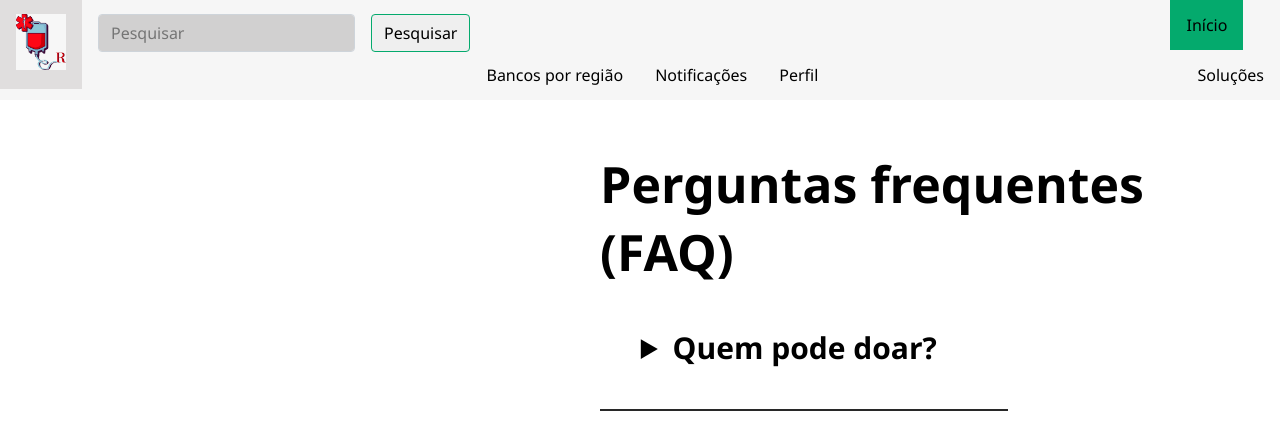
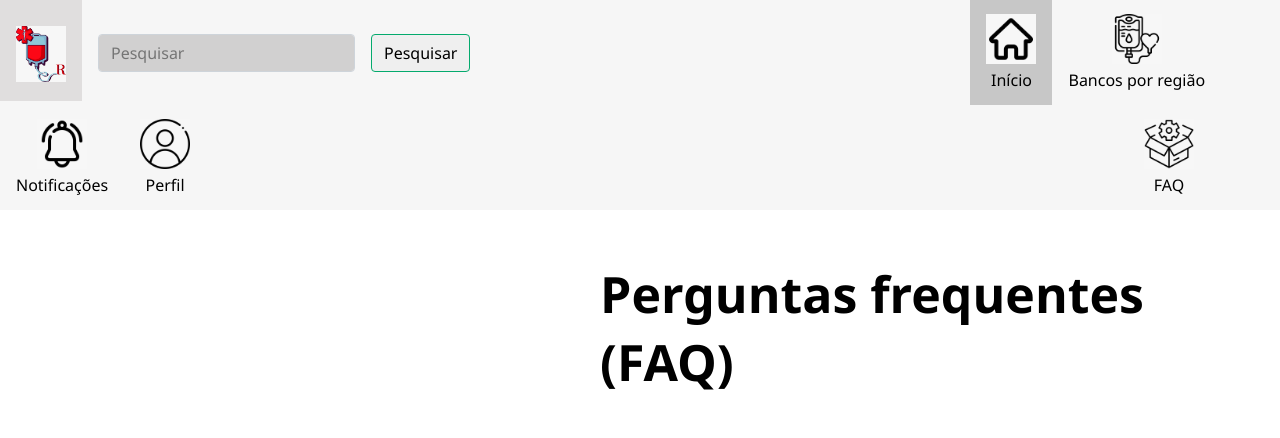
Before and after one commit to MrRizak10/Redrum_V1, a PHP site: page /html/faqFisica.html in a window 1280 px wide. Shown: the top 438 px of the page. Run offline with PHP 8.4, Linux system fonts and the light colour scheme.

Commit message:
faq completo

```diff
--- a/css/navbarFaqFisica.css
+++ b/css/navbarFaqFisica.css
@@ -25,16 +25,41 @@ ul.topnav li a {
 
 ul.topnav li a:hover:not(.active) {background-color: rgb(224, 222, 222);}
 
-ul.topnav li a.active {background-color: #04AA6D;}
+ul.topnav li a.active {background-color: #c7c7c7;}
 
-ul.topnav li.right {float: right;}
-ul.topnav li.inicio {margin-left: 700px;}
+ul.topnav li.right {
+  float: right;
+  margin-right: 70px;
+}
+ul.topnav li.inicio {margin-left: 500px;}
 
 .redrumLogo {
+  margin-top: 12px;
+  width: 50px;
+}
+
+.notificacaoLogo {
+  width: 50px;
+}
+
+.bancosLogo {
+  width: 50px;
+}
+
+.faqLogo {
+  width: 50px;
+}
+
+.inicioLogo {
+  width: 50px;
+}
+
+.perfilLogo {
   width: 50px;
 }
 
 .inputPesquisar {
+  margin-top: 20px;
     display: inline-block;
     float: initial;
     width: 100%;
@@ -52,7 +77,7 @@ ul.topnav li.inicio {margin-left: 700px;}
 .btnPesquisar {
     display: inline-block;
     font-weight: 400;
-    margin-top: 14px;
+    margin-top: 34px;
     text-align: center;
     white-space: nowrap;
     vertical-align: middle;
--- a/html/faqFisica.html
+++ b/html/faqFisica.html
@@ -20,11 +20,11 @@
                 <button class="btnPesquisar" type="submit">Pesquisar</button>
             </form></a></li>
         </li>
-        <li class="inicio"><a class="active" href="#inicio">Início</a></li>
-        <li><a href="https://saude.rs.gov.br/onde-doar-sangue" target="_blank">Bancos por região</a></li>
-        <li><a href="#notificacoes">Notificações</a></li>
-        <li><a href="#perfil">Perfil</a></li>
-        <li class="right"><a href="#solucoes">Soluções</a></li>
+        <li class="inicio"><a class="active" href="#inicio"><img src="/img/inicio.jpg" class="inicioLogo"><br>Início</a></li>
+        <li><a href="https://saude.rs.gov.br/onde-doar-sangue" target="_blank"><img src="/img/bancosPorRegiao.jpeg" class="bancosLogo"><br>Bancos por região</a></li>
+        <li><a href="#notificacoes"><img src="/img/notificacao.jpeg" class="notificacaoLogo"><br>Notificações</a></li>
+        <li><a href="#perfil"><img src="/img/perfil.jpeg" class="perfilLogo"><br>Perfil</a></li>
+        <li class="right"><a href="#solucoes"><img src="/img/faq.jpeg" class="faqLogo"><br>FAQ</a></li>
       </ul>
     <div class="faq">
         <h1>Perguntas frequentes (FAQ)</h1>
```
Also changed, not shown: img/bancosPorRegiao.jpeg (added), img/faq.jpeg (added), img/inicio.jpg (added), img/notificacao.jpeg (added), img/perfil.jpeg (added).
